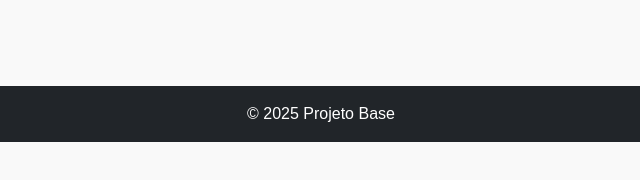
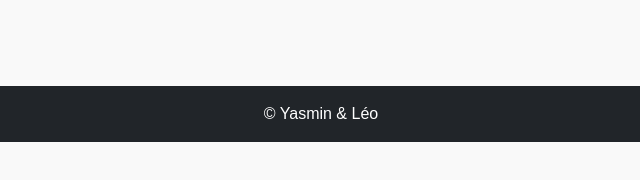
Before and after one commit to Leonardo-aprendizaje/Estacio_Segundo_Semestre, a plain HTML site: page BASE SIMPLES/index.html in a window 1280 px wide. Shown: the part 358-538 px from the top of the page, 319-959 px from the left. Drawn offline with nearby package versions, Linux system fonts and the light colour scheme.

Commit message:
modificação na base !!

```diff
--- a/BASE SIMPLES/index.html
+++ b/BASE SIMPLES/index.html
@@ -48,7 +48,7 @@
 
   <!-- Footer -->
   <footer class="bg-dark text-white text-center py-3">
-    &copy; 2025 Projeto Base
+    &copy; Yasmin & Léo
   </footer>
 
   <!-- Bootstrap 5 JS Bundle -->
```
